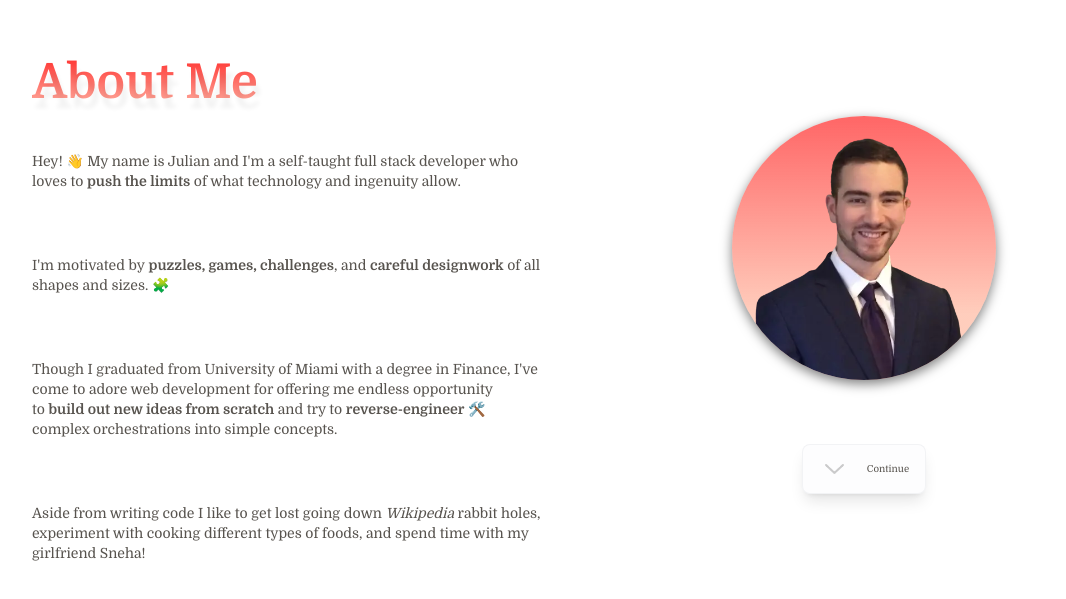
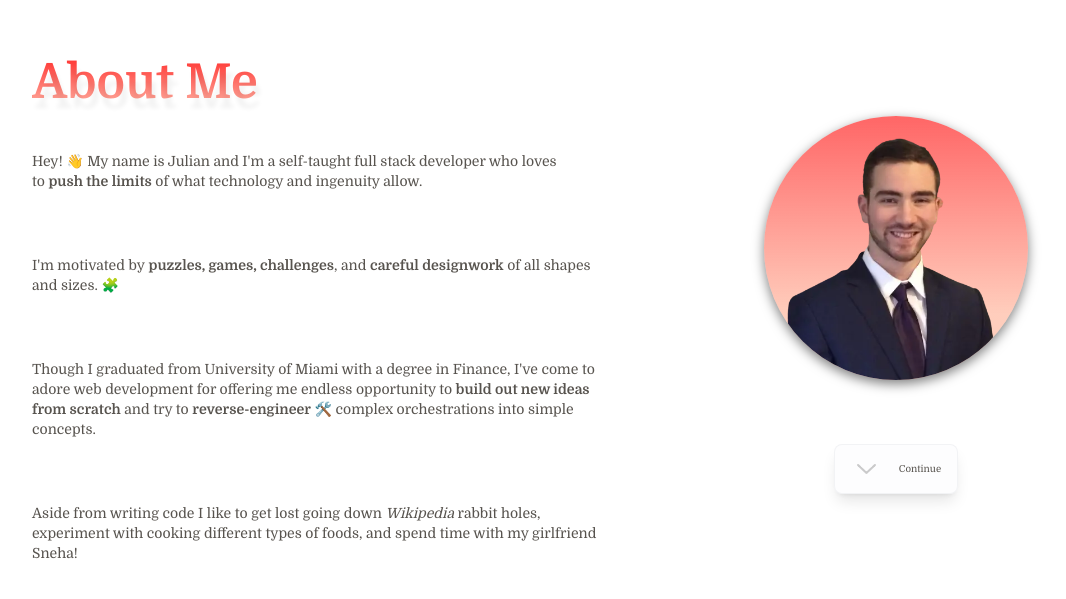
Before and after one commit to julianlk522/portfo, a Next.js app: page / in a window 1280 px wide. Shown: the part 895-1494 px from the top of the page, without its empty margins (32-1098 px from the left). Built offline with nearby package versions, Linux system fonts and the light colour scheme.

Commit message:
fixes to About/Skills spacing on xl screen sizes, update staticDarkModeBg height to include 5 sections and prevent glitches when activating the DropdownMenu on the last section

```diff
--- a/components/About/About.tsx
+++ b/components/About/About.tsx
@@ -79,7 +79,7 @@ export default function About({ darkMode }) {
 				>
 					<motion.div
 						id='aboutTextContent'
-						className='relative flex h-auto flex-col items-start justify-center rounded-xl px-16 text-left text-stone-600 dark:text-white md:max-w-[60%] md:px-0 lg:h-full lg:max-w-lg'
+						className='relative flex h-auto flex-col items-start justify-center rounded-xl px-16 text-left text-stone-600 dark:text-white md:max-h-[80vh] md:max-w-[50%] md:self-center md:px-0 lg:h-full'
 						variants={textVariants}
 						initial='initial'
 						whileInView='visible'
--- a/components/Skills/Skills.tsx
+++ b/components/Skills/Skills.tsx
@@ -34,6 +34,10 @@ function Skills({ darkMode }) {
 						: 'linear-gradient(135deg,hsl(341deg 100% 84%) 0%,hsl(353deg 100% 79%) 9%,hsl(3deg 100% 73%) 20%,hsl(15deg 100% 57%) 50%,hsl(3deg 100% 73%) 80%,hsl(353deg 100% 79%) 91%,hsl(341deg 100% 84%) 100%)',
 				}}
 			></div>
+			<div
+				id='skillsContentContainer'
+				className='flex w-full max-w-7xl flex-col'
+			>
 				<motion.h2
 					id='skillsTitle'
 					className='my-auto self-start bg-sunrise bg-clip-text font-bold text-transparent dark:bg-tomatoToLightPink tall:my-0'
@@ -56,19 +60,15 @@ function Skills({ darkMode }) {
 				/>
 				<div
 					id='finalSkillRowFlexContainer'
-				className='flex w-full items-end justify-between lg:pb-16'
+					className='flex w-full items-end lg:pb-16'
 				>
 					<SkillRow
 						data={futureSkillsData}
 						caption="...and I haven't yet used these but am excited to try them!"
 					/>
-				<div
-					id='buttonFlexContainerLg'
-					className='hidden h-16 w-full items-center justify-center sm:h-20 lg:flex'
-				>
 					<motion.button
 						id='skillsScrollDownButtonLg'
-						className='buttonContainer flex h-fit'
+						className='buttonContainer ml-32 mb-4 hidden h-fit lg:flex'
 						whileHover={{ scale: 1.25 }}
 						whileTap={{ scale: 1.1 }}
 						onClick={() => {
@@ -93,10 +93,9 @@ function Skills({ darkMode }) {
 						</motion.p>
 					</motion.button>
 				</div>
-			</div>
 				<motion.button
 					id='skillsScrollDownButtonSm'
-				className='buttonContainer mb-16 mt-8 mr-8 flex sm:mr-16 lg:hidden tall:lg:hidden'
+					className='buttonContainer mb-16 mt-8 mr-8 flex self-center sm:mr-16 lg:hidden tall:mt-16'
 					whileHover={{ scale: 1.25 }}
 					whileTap={{ scale: 1.1 }}
 					onClick={() => {
@@ -120,6 +119,7 @@ function Skills({ darkMode }) {
 						Continue
 					</motion.p>
 				</motion.button>
+			</div>
 		</motion.section>
 	)
 }
--- a/components/Skills/SkillsRow.tsx
+++ b/components/Skills/SkillsRow.tsx
@@ -34,7 +34,7 @@ function SkillRow({ data, caption }: SkillRowInterface) {
 		rowWidth >= windowWidth + marginRef.current - paddingRef.current
 
 	return (
-		<div className='mt-4 flex h-auto w-full flex-col items-start justify-end lg:mt-0 lg:tall:mt-4'>
+		<div className='mt-4 flex h-auto w-auto flex-col items-start justify-end lg:mt-0 lg:tall:mt-4'>
 			<p className='my-4 text-xs font-bold sm:mt-8 sm:text-sm'>
 				{caption}
 			</p>
--- a/pages/index.tsx
+++ b/pages/index.tsx
@@ -59,7 +59,7 @@ export default function Index({
 					{darkMode && (
 						<motion.div
 							id='staticDarkModeBg'
-							className='absolute inset-0 z-[-1] h-[400vh] w-full'
+							className='absolute inset-0 z-[-1] h-[500vh] w-full'
 							initial={{ opacity: 0 }}
 							animate={{ opacity: 1 }}
 							exit={{ opacity: 0 }}
@@ -69,16 +69,16 @@ export default function Index({
 						></motion.div>
 					)}
 				</AnimatePresence>
-				<div
+				<motion.div
 					id='modalBlurWrapper'
-					className={`${showModal ? 'blur-sm' : ''}`}
+					animate={showModal ? { filter: 'blur(4px)' } : {}}
 				>
 					<Welcome darkMode={darkMode} />
 					<About darkMode={darkMode} />
 					<Skills darkMode={darkMode} />
 					<Work darkMode={darkMode} />
 					<Contact darkMode={darkMode} />
-				</div>
+				</motion.div>
 			</div>
 		</>
 	)
--- a/styles/globals.css
+++ b/styles/globals.css
@@ -31,7 +31,7 @@ html::-webkit-scrollbar {
 }
 
 .aboutText {
-	@apply max-w-[80%] text-xs opacity-60 sm:max-w-full lg:text-sm;
+	@apply max-w-[80%] text-xs opacity-60 sm:max-w-full tall:text-sm;
 }
 
 .projectGridMember {
```
Lines whose indentation alone changed are shown as unchanged.
